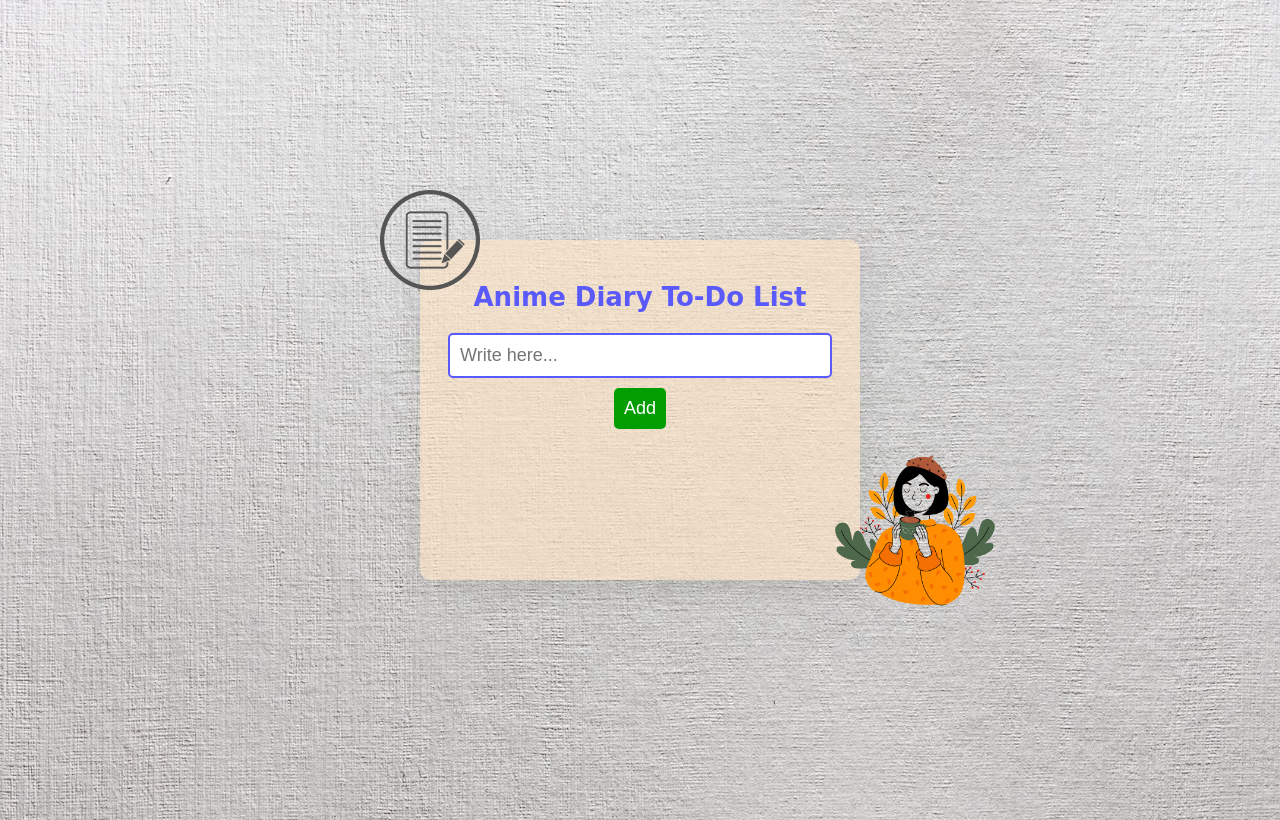
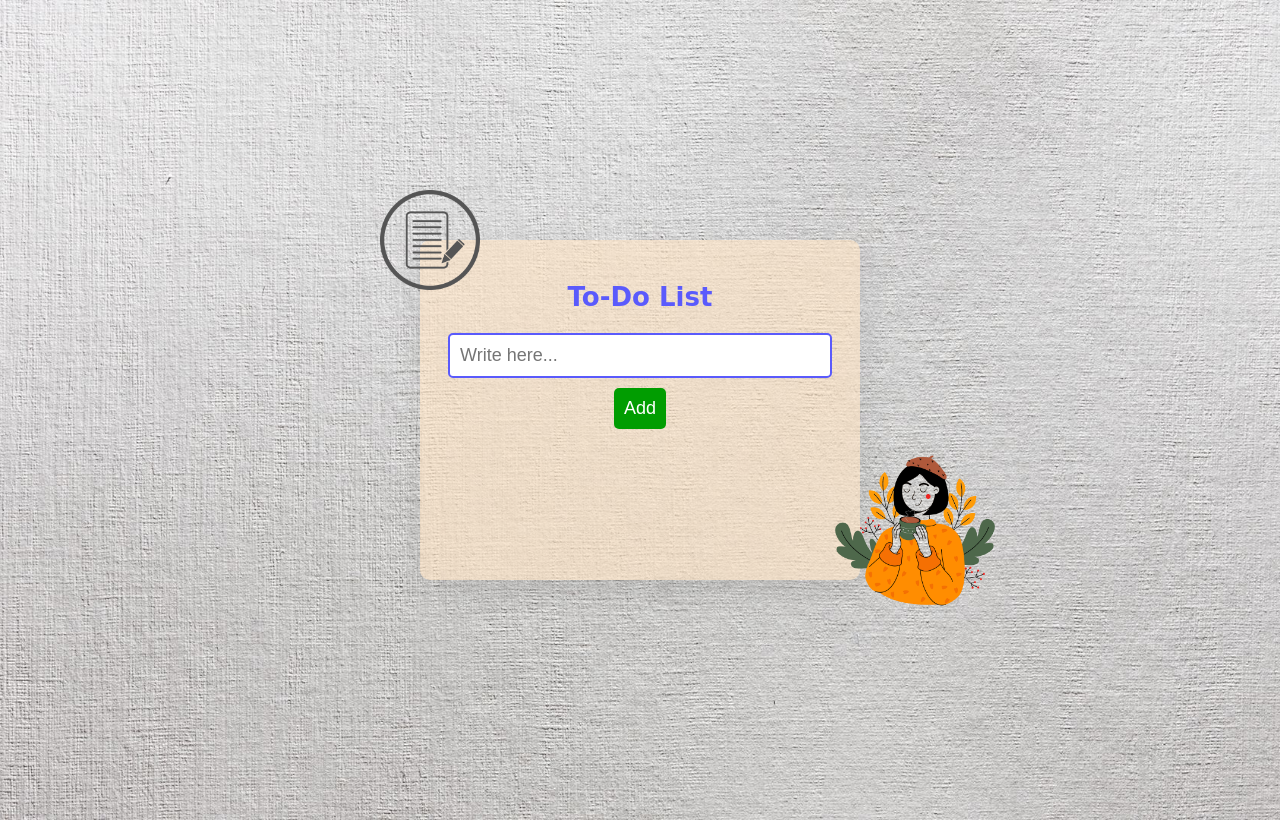
Before and after one commit to swati2397/todoapp, a plain HTML site: page index.html in a window 1280 px wide. Drawn offline with Linux system fonts and the light colour scheme.

Commit message:
Update index.html

```diff
--- a/index.html
+++ b/index.html
@@ -10,7 +10,7 @@
 <body>
 
     <div class="container">
-        <h2>Anime Diary To-Do List</h2>
+        <h2>To-Do List</h2>
         <input type="text" id="taskInput" placeholder="Write here...">
         <button onclick="addTask()">Add</button>
         <div class="task-container">
```
